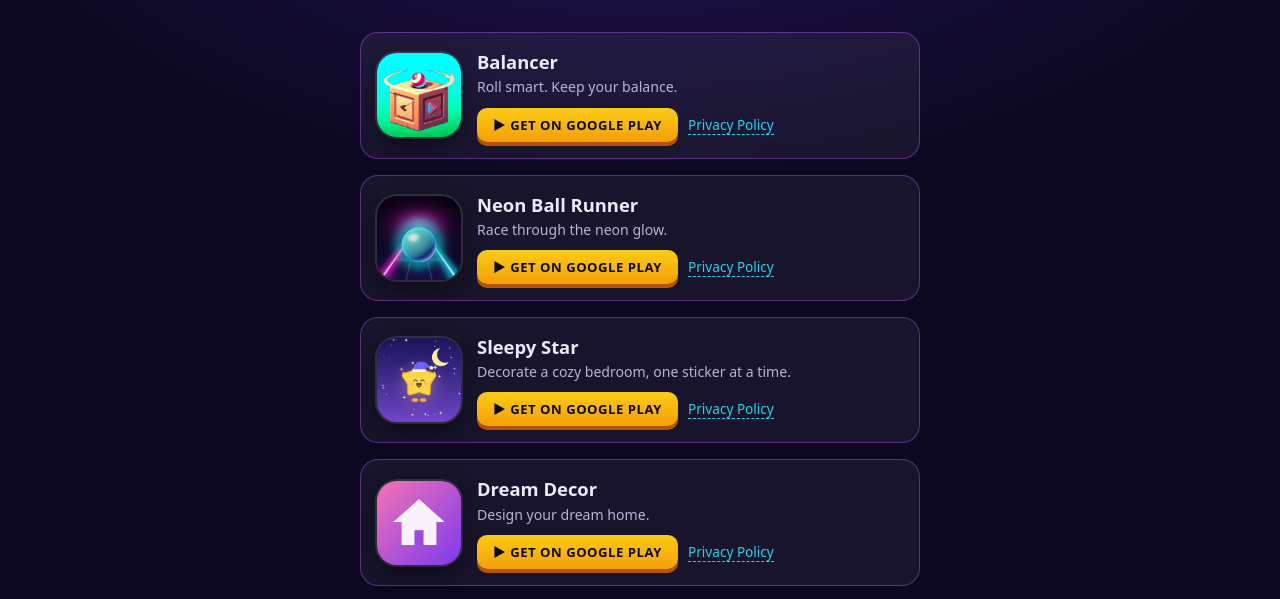
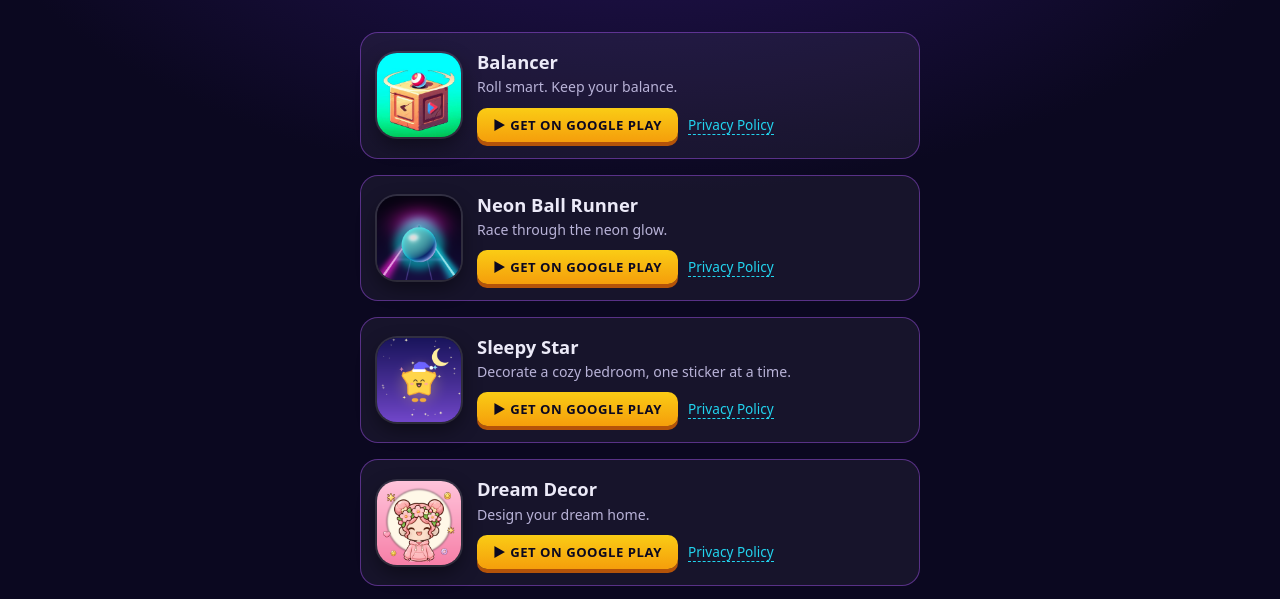
Before and after one commit to DeltaL0rd/DeltaL0rd.github.io, a plain HTML site: page privacy.html in a window 1280 px wide. Shown: the part 147-746 px from the top of the page. Drawn offline with Linux system fonts and the light colour scheme.

Commit message:
Updated the Dream Decor App icon

```diff
--- a/privacy.html
+++ b/privacy.html
@@ -64,7 +64,7 @@ p.sub{color:#b9b3d8;letter-spacing:.25em;text-transform:uppercase;font-size:.8re
   </div>
 
   <div class="card">
-    <img class="icon" src="icons/dreamdecor.svg" alt="Dream Decor icon">
+    <img class="icon" src="icons/dreamdecor.png" alt="Dream Decor icon">
     <div class="info">
       <h2 class="name">Dream Decor</h2>
       <p class="tag">Design your dream home.</p>
```
Also changed, not shown: icons/dreamdecor.png (added).
